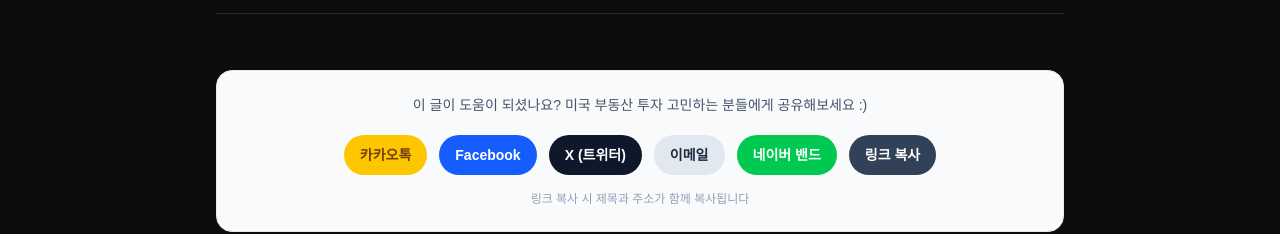
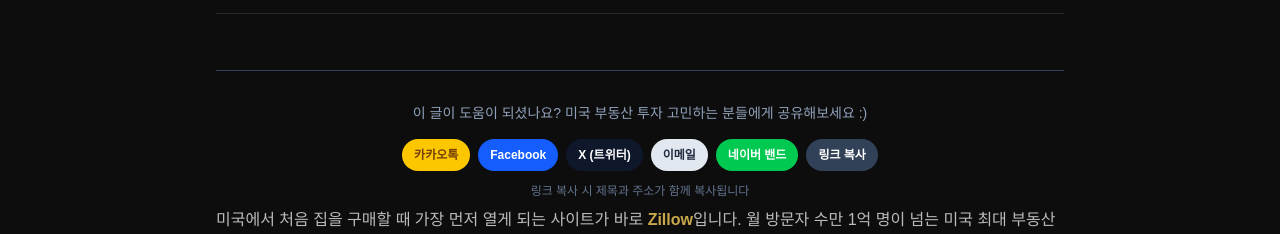
Before and after one commit to kimkim2026/kiminvestment, a Next.js app: page /posts/zillow-guide in a window 1280 px wide. Shown: the part 564-798 px from the top of the page. Built offline with nearby package versions, Linux system fonts and the light colour scheme.

Commit message:
style: 공유 버튼 컴팩트 디자인 및 다크 테마 적용

```diff
--- a/components/ShareButtons.tsx
+++ b/components/ShareButtons.tsx
@@ -101,49 +101,49 @@ export default function ShareButtons({ title, description, url }: ShareButtonsPr
   };
 
   return (
-    <div className="bg-slate-50 border border-slate-200 rounded-2xl px-6 py-6">
-      <p className="text-slate-600 text-sm text-center mb-5">
+    <div className="border-t border-slate-700 pt-8 pb-2">
+      <p className="text-slate-400 text-sm text-center mb-4">
         이 글이 도움이 되셨나요? 미국 부동산 투자 고민하는 분들에게 공유해보세요 :)
       </p>
-      <div className="flex flex-wrap gap-3 justify-center">
+      <div className="flex flex-wrap gap-2 justify-center">
         <button
           onClick={shareKakao}
-          className="flex items-center gap-2 px-4 py-2.5 rounded-full text-sm font-semibold transition-colors bg-yellow-400 hover:bg-yellow-300 text-yellow-900"
+          className="flex items-center gap-2 px-3 py-2 rounded-full text-xs font-semibold transition-colors bg-yellow-400 hover:bg-yellow-300 text-yellow-900"
         >
           카카오톡
         </button>
         <button
           onClick={shareFacebook}
-          className="flex items-center gap-2 px-4 py-2.5 rounded-full text-sm font-semibold transition-colors bg-blue-600 hover:bg-blue-700 text-white"
+          className="flex items-center gap-2 px-3 py-2 rounded-full text-xs font-semibold transition-colors bg-blue-600 hover:bg-blue-700 text-white"
         >
           Facebook
         </button>
         <button
           onClick={shareTwitter}
-          className="flex items-center gap-2 px-4 py-2.5 rounded-full text-sm font-semibold transition-colors bg-slate-900 hover:bg-slate-700 text-white"
+          className="flex items-center gap-2 px-3 py-2 rounded-full text-xs font-semibold transition-colors bg-slate-900 hover:bg-slate-700 text-white"
         >
           X (트위터)
         </button>
         <button
           onClick={shareEmail}
-          className="flex items-center gap-2 px-4 py-2.5 rounded-full text-sm font-semibold transition-colors bg-slate-200 hover:bg-slate-300 text-slate-800"
+          className="flex items-center gap-2 px-3 py-2 rounded-full text-xs font-semibold transition-colors bg-slate-200 hover:bg-slate-300 text-slate-800"
         >
           이메일
         </button>
         <button
           onClick={shareBand}
-          className="flex items-center gap-2 px-4 py-2.5 rounded-full text-sm font-semibold transition-colors bg-green-500 hover:bg-green-600 text-white"
+          className="flex items-center gap-2 px-3 py-2 rounded-full text-xs font-semibold transition-colors bg-green-500 hover:bg-green-600 text-white"
         >
           네이버 밴드
         </button>
         <button
           onClick={copyLink}
-          className="flex items-center gap-2 px-4 py-2.5 rounded-full text-sm font-semibold transition-colors bg-slate-700 hover:bg-slate-600 text-white"
+          className="flex items-center gap-2 px-3 py-2 rounded-full text-xs font-semibold transition-colors bg-slate-700 hover:bg-slate-600 text-white"
         >
           {copied ? '복사되었습니다 ✓' : '링크 복사'}
         </button>
       </div>
-      <p className="text-xs text-slate-400 text-center mt-4">링크 복사 시 제목과 주소가 함께 복사됩니다</p>
+      <p className="text-xs text-slate-500 text-center mt-3">링크 복사 시 제목과 주소가 함께 복사됩니다</p>
     </div>
   );
 }
```
